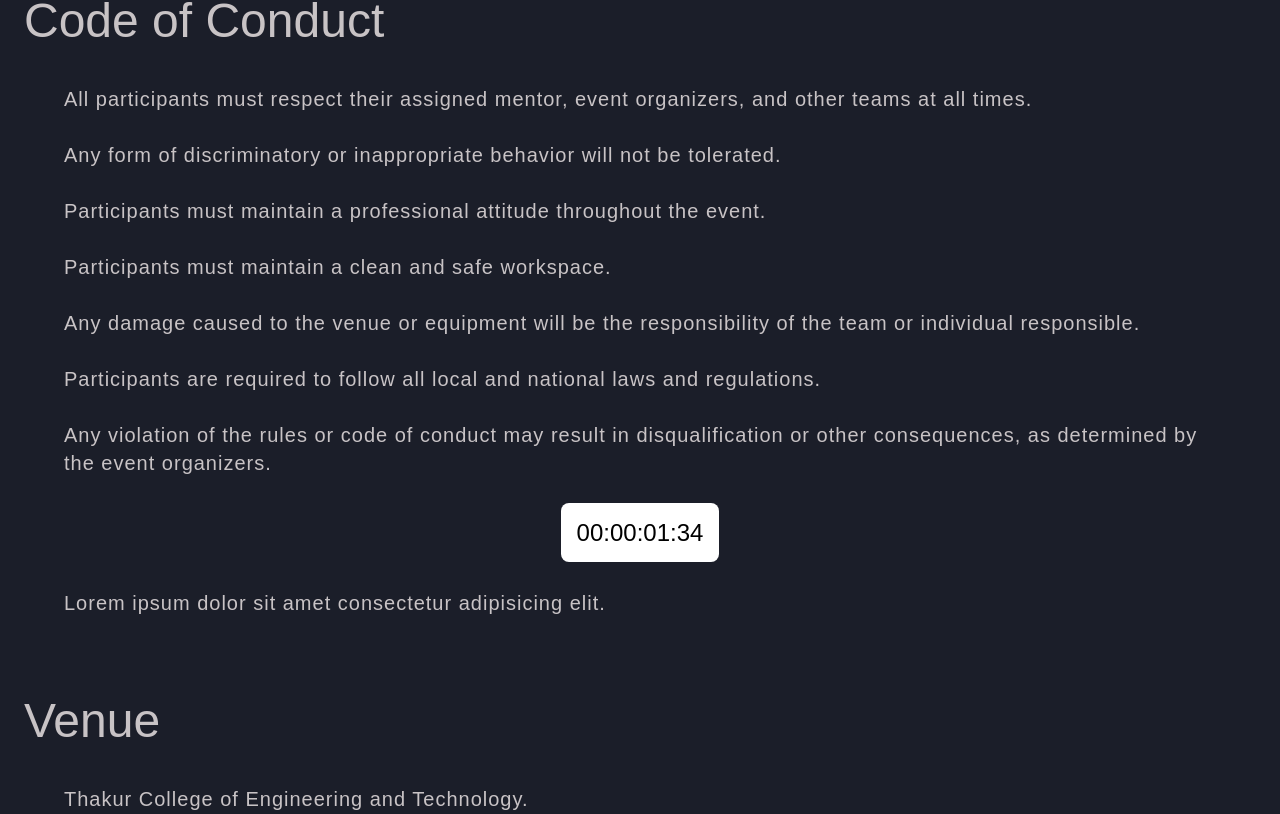
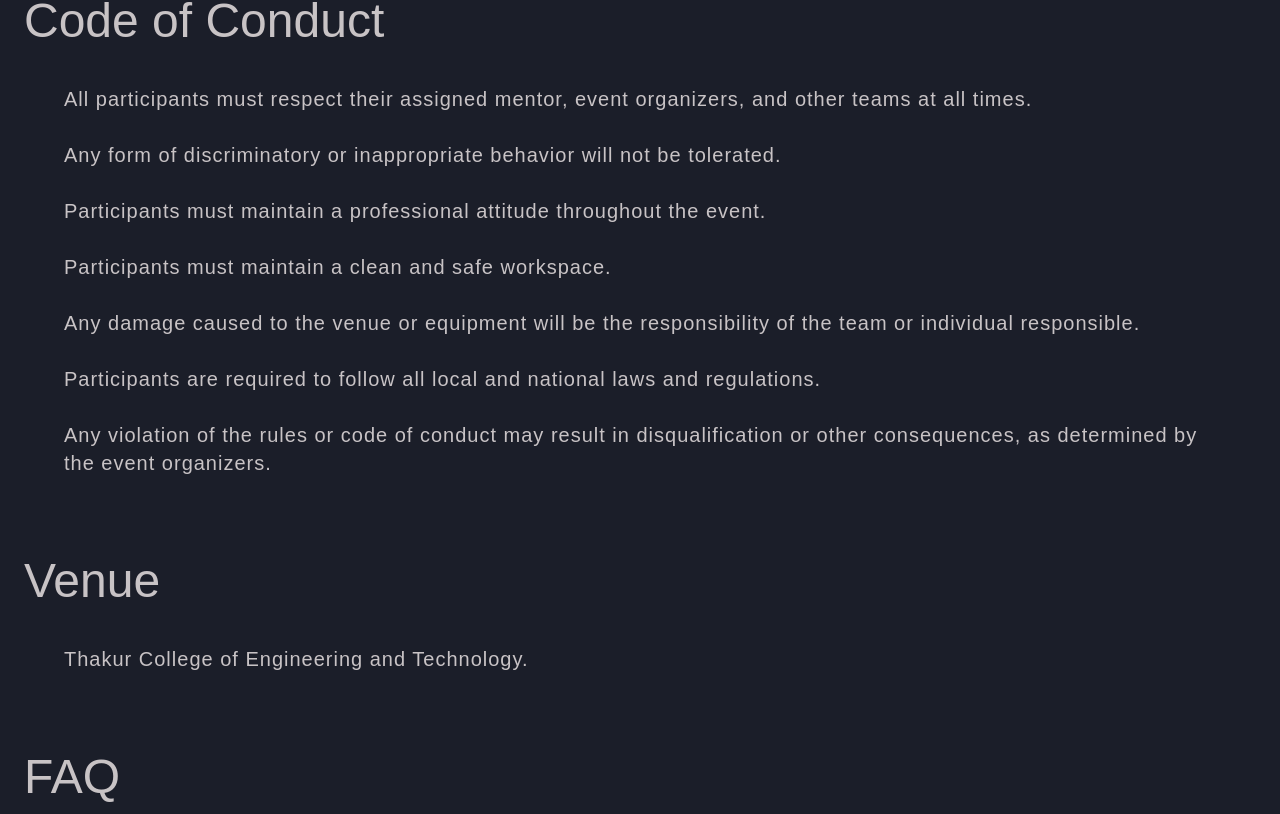
Before and after one commit to DSC-TCET/Design-Day-Website, a React (Create React App) app: page / in a window 1280 px wide. Shown: the part 1864-2678 px from the top of the page. Built offline with nearby package versions, Linux system fonts and the light colour scheme.

Commit message:
replaced location of timer

```diff
--- a/src/components/Conduct.js
+++ b/src/components/Conduct.js
@@ -1,6 +1,6 @@
 import React from "react";
 import '../App.css'
-import Timer from "./Timer";
+
 
 const Conduct = () => {
   return (
@@ -22,8 +22,7 @@ Participants are required to follow all local and national laws and regulations.
 
 Any violation of the rules or code of conduct may result in disqualification or other consequences, as determined by the event organizers. </div>
 
-        <Timer />
-        <div className="mx-16 m-10 text-xl tracking-wider">Lorem ipsum dolor sit amet consectetur adipisicing elit. </div>
+
 
       </div>
     </section>
--- a/src/components/Home.js
+++ b/src/components/Home.js
@@ -1,6 +1,7 @@
 import React from "react";
 import img from "../undraw_experience_design_re_dmqq.svg";
 import "./Home.css";
+import Timer from "./Timer";
 
 const Home = () => {
   return (
@@ -10,6 +11,9 @@ const Home = () => {
           <div className="text-[6rem] ml-10 flex justify-center items-center h-full capitalize">design day </div>
           {/* <div className="flex h-full capitalize"> */}
           <a href="https://google.com"><button class="reg">Register</button></a>
+
+          <Timer />
+
         </div>
         <div className="w-[50%]">
           <img src={img} alt="img" />
```
